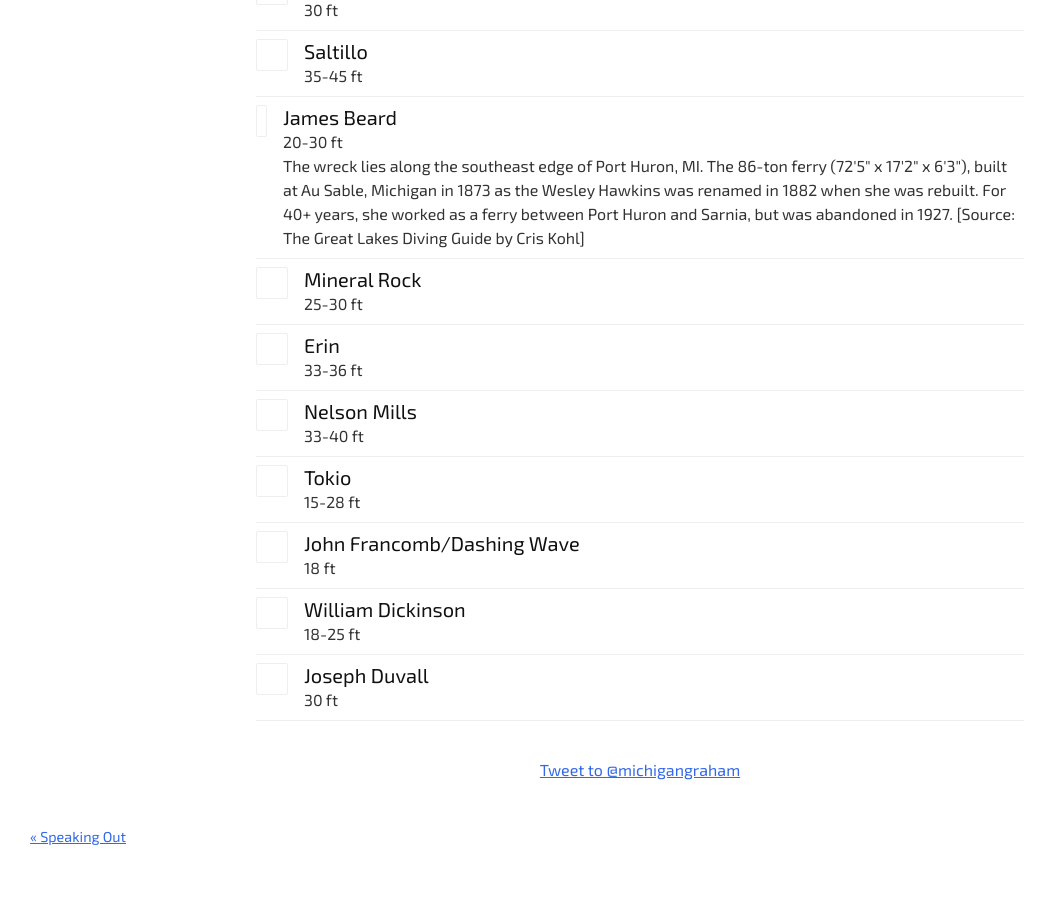
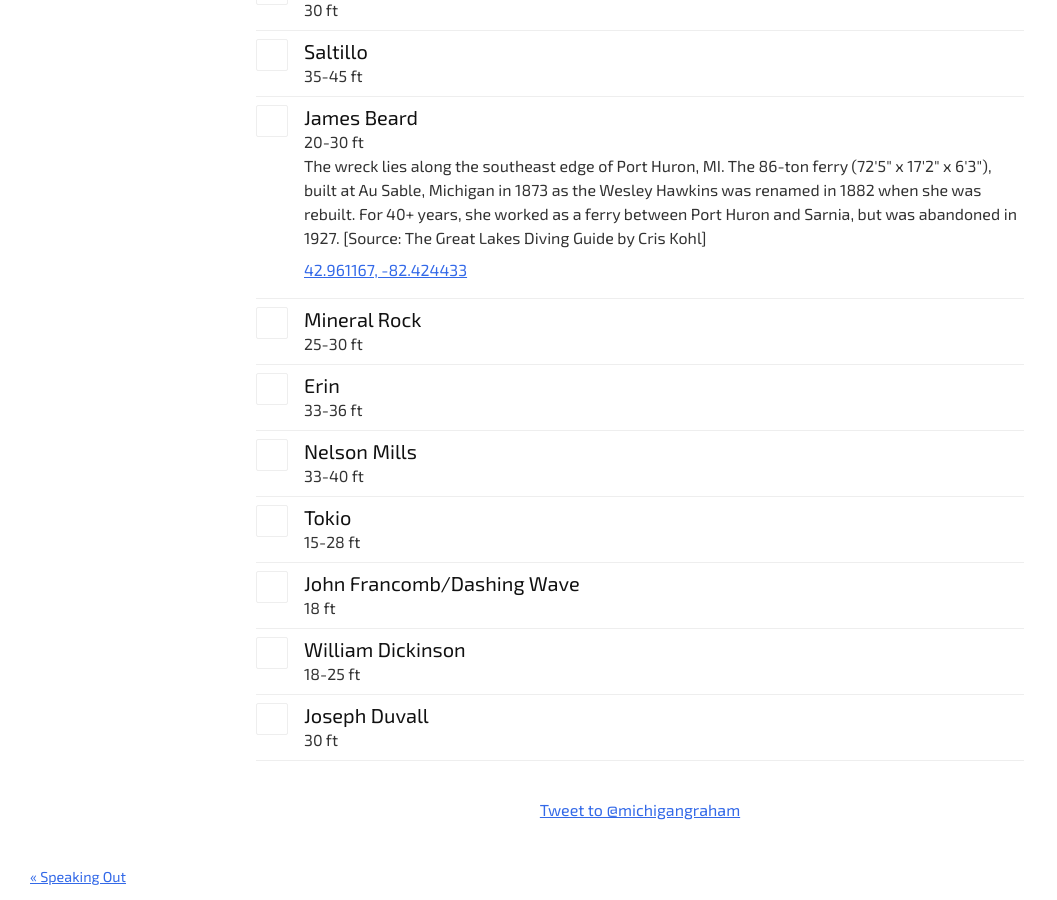
Before and after one commit to mattgraham/mattgraham.github.io, a Jekyll site: the page built from _posts/2018-06-22-Dive-StClairRiver.md, in a window 1280 px wide and 900 px high, scrolled down 2771 px. Shown: the whole window, without its empty margins (0-1057 px from the left). Built offline with Jekyll 4.4.1, drawn with Linux system fonts in a browser that asks for light colours; nearby versions of some CDN libraries; comment, search, counter and statistics services are not loaded; before the commit the page ends 3647 px from its top, so only the background shows below that.

Commit message:
james beard coords

```diff
--- a/_posts/2018-06-22-Dive-StClairRiver.md
+++ b/_posts/2018-06-22-Dive-StClairRiver.md
@@ -45,21 +45,33 @@ thumb: /assets/images/thumb_stclairriver.jpg
 
   <ul class="list pa0 ma0 mw7 tl center">
     <li class="bb b--light-gray pv2 flex lh-copy dark-gray">
-      <div class="w2 h2 mr3 br1 b--light-gray tc mr1 ba"></div>
+      <div class="mr3">
+        <svg class="br1 b--light-gray ba h2 w2 pa2 fill-white" alt="">
+					<use xmlns:xlink="http://www.w3.org/1999/xlink" xlink:href=""></use>
+				</svg>
+      </div>
       <div class="flex-auto">
         <div class="f4 lh-title near-black">Fontana</div>
         <div class="ft">70</div>
       </div>
     </li>
     <li class="bb b--light-gray pv2 flex lh-copy dark-gray">
-      <div class="w2 h2 mr3 br1 b--light-gray tc mr1 ba"></div>
+      <div class="mr3">
+        <svg class="br1 b--light-gray ba h2 w2 pa2 fill-white" alt="">
+					<use xmlns:xlink="http://www.w3.org/1999/xlink" xlink:href=""></use>
+				</svg>
+      </div>
       <div class="flex-auto">
         <div class="f4 lh-title near-black">Charles H. Weeks</div>
         <div class="ft">68</div>
       </div>
     </li>
     <li class="bb b--light-gray pv2 flex lh-copy dark-gray">
-      <div class="w2 h2 mr3 br1 b--light-gray tc mr1 ba"></div>
+      <div class="mr3">
+        <svg class="br1 b--light-gray ba h2 w2 pa2 fill-white" alt="">
+					<use xmlns:xlink="http://www.w3.org/1999/xlink" xlink:href=""></use>
+				</svg>
+      </div>
       <div class="flex-auto">
         <div class="f4 lh-title near-black">John B. Martin</div>
         <div class="ft">65-80</div>
@@ -68,7 +80,7 @@ thumb: /assets/images/thumb_stclairriver.jpg
     <li class="bb b--light-gray pv2 flex lh-copy dark-gray">
       <div class="mr3">
         <svg class="br1 b--light-gray ba h2 w2 pa2" alt="">
-					<use xmlns:xlink="http://www.w3.org/1999/xlink" xlink:href="#edit-reject-16"></use>
+					<use xmlns:xlink="http://www.w3.org/1999/xlink" xlink:href="#confirm-28"></use>
 				</svg>
       </div>
       <div class="flex-auto">
@@ -79,7 +91,7 @@ thumb: /assets/images/thumb_stclairriver.jpg
     <li class="bb b--light-gray pv2 flex lh-copy dark-gray">
       <div class="mr3">
         <svg class="br1 b--light-gray ba h2 w2 pa2" alt="">
-					<use xmlns:xlink="http://www.w3.org/1999/xlink" xlink:href="#edit-reject-16"></use>
+					<use xmlns:xlink="http://www.w3.org/1999/xlink" xlink:href="#confirm-28"></use>
 				</svg>
       </div>
       <div class="flex-auto">
@@ -90,7 +102,7 @@ thumb: /assets/images/thumb_stclairriver.jpg
     <li class="bb b--light-gray pv2 flex lh-copy dark-gray">
       <div class="mr3">
         <svg class="br1 b--light-gray ba h2 w2 pa2" alt="">
-					<use xmlns:xlink="http://www.w3.org/1999/xlink" xlink:href="#edit-reject-16"></use>
+					<use xmlns:xlink="http://www.w3.org/1999/xlink" xlink:href="#confirm-28"></use>
 				</svg>
       </div>
       <div class="">
@@ -106,7 +118,7 @@ thumb: /assets/images/thumb_stclairriver.jpg
     <li class="bb b--light-gray pv2 flex lh-copy dark-gray">
       <div class="mr3">
         <svg class="br1 b--light-gray ba h2 w2 pa2" alt="">
-					<use xmlns:xlink="http://www.w3.org/1999/xlink" xlink:href="#edit-reject-16"></use>
+					<use xmlns:xlink="http://www.w3.org/1999/xlink" xlink:href="#confirm-28"></use>
 				</svg>
       </div>
       <div class="flex-auto">
@@ -118,7 +130,7 @@ thumb: /assets/images/thumb_stclairriver.jpg
     <li class="bb b--light-gray pv2 flex lh-copy dark-gray">
       <div class="mr3">
         <svg class="br1 b--light-gray ba h2 w2 pa2" alt="">
-					<use xmlns:xlink="http://www.w3.org/1999/xlink" xlink:href="#edit-reject-16"></use>
+					<use xmlns:xlink="http://www.w3.org/1999/xlink" xlink:href="#confirm-28"></use>
 				</svg>
       </div>
       <div class="flex-auto">
@@ -133,7 +145,7 @@ thumb: /assets/images/thumb_stclairriver.jpg
     <li class="bb b--light-gray pv2 flex lh-copy dark-gray">
       <div class="mr3">
         <svg class="br1 b--light-gray ba h2 w2 pa2" alt="">
-					<use xmlns:xlink="http://www.w3.org/1999/xlink" xlink:href="#edit-reject-16"></use>
+					<use xmlns:xlink="http://www.w3.org/1999/xlink" xlink:href="#confirm-28"></use>
 				</svg>
       </div>
       <div class="flex-auto">
@@ -142,67 +154,101 @@ thumb: /assets/images/thumb_stclairriver.jpg
       </div>
     </li>
     <li class="bb b--light-gray pv2 flex lh-copy dark-gray">
-      <div class="w2 h2 mr3 br1 b--light-gray tc mr1 ba"></div>
+      <div class="mr3">
+        <svg class="br1 b--light-gray ba h2 w2 pa2 fill-white" alt="">
+					<use xmlns:xlink="http://www.w3.org/1999/xlink" xlink:href=""></use>
+				</svg>
+      </div>
       <div class="flex-auto">
         <div class="f4 lh-title near-black">Saltillo</div>
         <div class="ft">35-45</div>
       </div>
     </li>
     <li class="bb b--light-gray pv2 flex lh-copy dark-gray" id="jamesbeard">
-      <div class="w2 h2 mr3 br1 b--light-gray tc mr1 ba"></div>
+      <div class="mr3">
+        <svg class="br1 b--light-gray ba h2 w2 pa2 fill-white" alt="">
+					<use xmlns:xlink="http://www.w3.org/1999/xlink" xlink:href=""></use>
+				</svg>
+      </div>
       <div class="flex-auto">
         <div class="f4 lh-title near-black">James Beard</div>
         <div class="ft">20-30</div>
-        <a href="https://www.google.com/maps/place/42%C2%B057'40.2%22N+82%C2%B025'28.0%22W/@42.9613765,-82.4256553,18z/data=!4m5!3m4!1s0x0:0x0!8m2!3d42.9611667!4d-82.4244333" target="
-          42.961167, -82.424433
-        "></a>
         <div>The wreck lies along the southeast edge of Port Huron, MI. The 86-ton ferry (72'5" x 17'2" x 6'3"), built at Au Sable, Michigan in 1873 as the Wesley Hawkins was renamed in 1882 when she was rebuilt. For 40+ years, she worked as a ferry between Port Huron and Sarnia, but was abandoned in 1927. [Source: The Great Lakes Diving Guide by Cris Kohl]</div>
+        <div class="mv2"><a href="https://www.google.com/maps/place/42%C2%B057'40.2%22N+82%C2%B025'28.0%22W/@42.9613765,-82.4256553,18z/data=!4m5!3m4!1s0x0:0x0!8m2!3d42.9611667!4d-82.4244333" target="_blank">42.961167, -82.424433</a></div>
       </div>
     </li>
     <li class="bb b--light-gray pv2 flex lh-copy dark-gray">
-      <div class="w2 h2 mr3 br1 b--light-gray tc mr1 ba"></div>
+      <div class="mr3">
+        <svg class="br1 b--light-gray ba h2 w2 pa2 fill-white" alt="">
+					<use xmlns:xlink="http://www.w3.org/1999/xlink" xlink:href=""></use>
+				</svg>
+      </div>
       <div class="flex-auto">
         <div class="f4 lh-title near-black">Mineral Rock</div>
         <div class="ft">25-30</div>
       </div>
     </li>
     <li class="bb b--light-gray pv2 flex lh-copy dark-gray">
-      <div class="w2 h2 mr3 br1 b--light-gray tc mr1 ba"></div>
+      <div class="mr3">
+        <svg class="br1 b--light-gray ba h2 w2 pa2 fill-white" alt="">
+					<use xmlns:xlink="http://www.w3.org/1999/xlink" xlink:href=""></use>
+				</svg>
+      </div>
       <div class="flex-auto">
         <div class="f4 lh-title near-black">Erin</div>
         <div class="ft">33-36</div>
       </div>
     </li>
     <li class="bb b--light-gray pv2 flex lh-copy dark-gray">
-      <div class="w2 h2 mr3 br1 b--light-gray tc mr1 ba"></div>
+      <div class="mr3">
+        <svg class="br1 b--light-gray ba h2 w2 pa2 fill-white" alt="">
+					<use xmlns:xlink="http://www.w3.org/1999/xlink" xlink:href=""></use>
+				</svg>
+      </div>
       <div class="flex-auto">
         <div class="f4 lh-title near-black">Nelson Mills</div>
         <div class="ft">33-40</div>
       </div>
     </li>
     <li class="bb b--light-gray pv2 flex lh-copy dark-gray">
-      <div class="w2 h2 mr3 br1 b--light-gray tc mr1 ba"></div>
+      <div class="mr3">
+        <svg class="br1 b--light-gray ba h2 w2 pa2 fill-white" alt="">
+					<use xmlns:xlink="http://www.w3.org/1999/xlink" xlink:href=""></use>
+				</svg>
+      </div>
       <div class="flex-auto">
         <div class="f4 lh-title near-black">Tokio</div>
         <div class="ft">15-28</div>
       </div>
     </li>
     <li class="bb b--light-gray pv2 flex lh-copy dark-gray">
-      <div class="w2 h2 mr3 br1 b--light-gray tc mr1 ba"></div>
+      <div class="mr3">
+        <svg class="br1 b--light-gray ba h2 w2 pa2 fill-white" alt="">
+					<use xmlns:xlink="http://www.w3.org/1999/xlink" xlink:href=""></use>
+				</svg>
+      </div>
       <div class="flex-auto">
         <div class="f4 lh-title near-black">John Francomb/Dashing Wave</div>
         <div class="ft">18</div>
       </div>
     </li>
     <li class="bb b--light-gray pv2 flex lh-copy dark-gray">
-      <div class="w2 h2 mr3 br1 b--light-gray tc mr1 ba"></div>
+      <div class="mr3">
+        <svg class="br1 b--light-gray ba h2 w2 pa2 fill-white" alt="">
+					<use xmlns:xlink="http://www.w3.org/1999/xlink" xlink:href=""></use>
+				</svg>
+      </div>
       <div class="flex-auto">
         <div class="f4 lh-title near-black">William Dickinson</div>
         <div class="ft">18-25</div>
       </div>
     </li>
     <li class="bb b--light-gray pv2 flex lh-copy dark-gray">
-      <div class="w2 h2 mr3 br1 b--light-gray tc mr1 ba"></div>
+      <div class="mr3">
+        <svg class="br1 b--light-gray ba h2 w2 pa2 fill-white" alt="">
+					<use xmlns:xlink="http://www.w3.org/1999/xlink" xlink:href=""></use>
+				</svg>
+      </div>
       <div class="flex-auto">
         <div class="f4 lh-title near-black">Joseph Duvall</div>
         <div class="ft">30</div>
```
